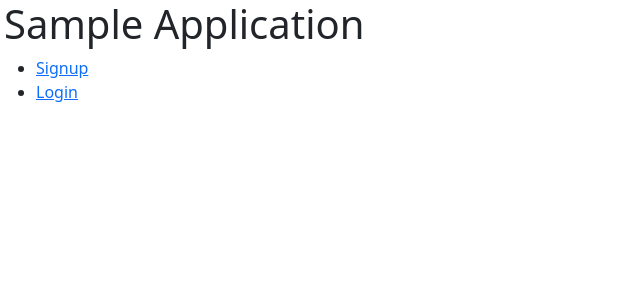
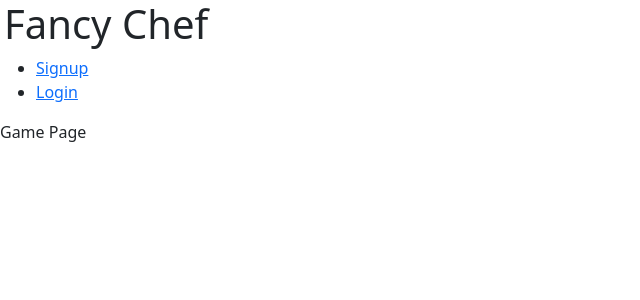
Before and after one commit to GameCatCam/browser-game-project, a React (Vite) app in the folder client/: page /game in a window 1280 px wide. Shown: the top 300 px of the page, without its empty margins (0-640 px from the left). Built offline with nearby package versions, Linux system fonts and the light colour scheme.

Commit message:
fixed login logic to redirect to game page

```diff
--- a/client/src/components/Navbar.jsx
+++ b/client/src/components/Navbar.jsx
@@ -7,7 +7,7 @@ const AppNavbar = () => {
 	return (
 		<header className="flex-row px-1">
 			<h1>
-				Sample Application
+				Fancy Chef
 			</h1>
 
 			<nav>
@@ -17,6 +17,16 @@ const AppNavbar = () => {
 							<a href="/" onClick={() => Auth.logout()}>
 								Logout
 							</a>
+						</li>
+						<li>
+							<Link to="/game">
+								Game
+							</Link>
+						</li>
+						<li>
+							<Link to="/leaderboard">
+								Leaderboard
+							</Link>
 						</li>
 					</ul>
 					:
--- /dev/null
+++ b/client/src/pages/Game.jsx
@@ -0,0 +1,9 @@
+const Game = () => {
+	return (
+		<div>
+            Game Page
+		</div>
+	);
+};
+
+export default Game;
--- a/client/src/pages/Home.jsx
+++ b/client/src/pages/Home.jsx
@@ -1,7 +1,7 @@
 const Home = () => {
 	return (
 		<div>
-
+			Home Page
 		</div>
 	);
 };
--- /dev/null
+++ b/client/src/pages/Leaderboard.jsx
@@ -0,0 +1,31 @@
+// import { useState, useEffect } from 'react'
+// import { useMutation, useQuery } from "@apollo/client";
+
+// import { GET_SCORES } from '../utils/queries'
+// import { RESET_SCORE } from '../utils/mutations'
+
+const Leaderboard = () => {
+    // Code for idk high scores or smth
+    // const getScores = async () => {
+    //     const [highScores, setHighScores] = useState([])
+    // }
+
+    // const resetScore = () => {
+    //     const [myScore, setMyScore] = useState()
+
+    //     const [resetScore] = useMutation(RESET_SCORE)
+    // }
+
+	return (
+        <>
+            <h2>
+                Leaderboard Page
+            </h2>
+            <ul>
+
+            </ul>
+        </>
+	);
+};
+
+export default Leaderboard;
--- a/client/src/utils/auth.js
+++ b/client/src/utils/auth.js
@@ -35,7 +35,7 @@ class AuthService {
   login(idToken) {
     // Saves user token to localStorage
     localStorage.setItem('id_token', idToken);
-    window.location.assign('/');
+    window.location.assign('/game');
   }
 
   logout() {
```
Also changed, not shown: client/src/main.jsx (+8 -0 lines).
